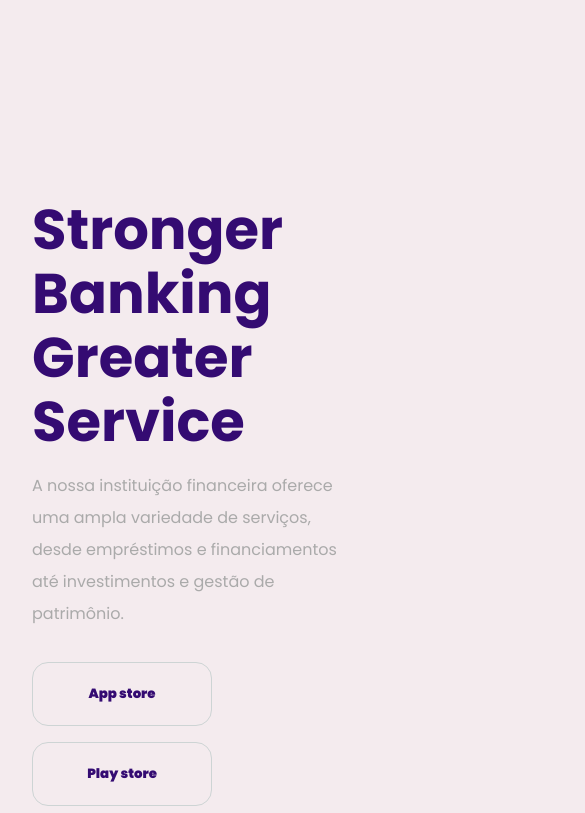
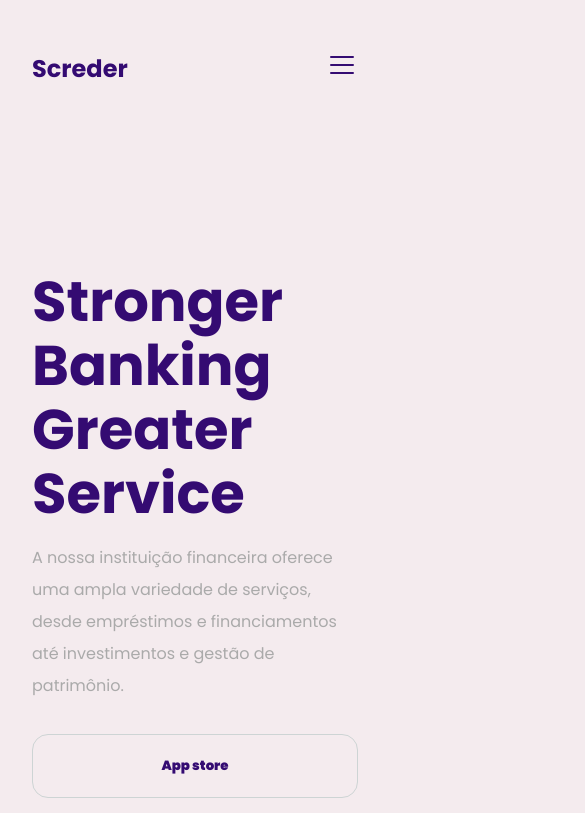
Before and after one commit to FernandoRodriguesxs/bank-app, a React (Vite) app: page / in a window 390 px wide. Shown: the top 813 px of the page, 585 px wide, since content can reach past the window. Built offline with nearby package versions, Linux system fonts and the light colour scheme.

Commit message:
mobile menu

```diff
--- a/src/App.style.ts
+++ b/src/App.style.ts
@@ -75,10 +75,6 @@ export const CardsContainer = styled.section`
   margin: 32px 0 128px;
 
   @media (max-width: 768px) {
-    grid-template-columns: repeat(2, 1fr);
-  }
-
-  @media (max-width: 380px) {
     grid-template-columns: 1fr;
   }
 `
@@ -164,7 +160,6 @@ export const DownloadMobileApp = styled.section`
   }
 `
 export const ButtonGroup = styled.div`
-  // entender qual o b.o
   display: flex;
   gap: 16px;
 
@@ -173,6 +168,12 @@ export const ButtonGroup = styled.div`
   }
 
   margin-top: 32px;
+
+  button {
+    @media screen and (max-width: 768px) {
+      width: 100%;
+    }
+  }
 `
 
 export const DownloadMobileButtonGroup = styled.div`
@@ -180,6 +181,10 @@ export const DownloadMobileButtonGroup = styled.div`
   gap: 16px;
 
   margin-top: 32px;
+
+  @media screen and (max-width: 768px) {
+    flex-direction: column;
+  }
 `
 
 export const BoxQuestion = styled.section`
--- a/src/App.tsx
+++ b/src/App.tsx
@@ -25,12 +25,14 @@ import {
 import CreditCardImg from './assets/credit-card.png'
 import IphoneCardImg from './assets/iphone-card.png'
 import { ButtonPrimary, ButtonSecondary } from './components/Button'
+import { MobileHeader } from './components/MobileHeader'
 
 export const App = () => {
   return (
     <>
       <Wrapper>
         <Header />
+        <MobileHeader />
       </Wrapper>
       <main>
         <Wrapper>
--- /dev/null
+++ b/src/components/MobileHeader/index.tsx
@@ -0,0 +1,15 @@
+import { List } from '@phosphor-icons/react'
+import { LogoBox, Menu, MobileHeaderContainer } from './styles'
+
+export const MobileHeader = () => {
+  return (
+    <MobileHeaderContainer>
+      <LogoBox>
+        <p>Screder</p>
+      </LogoBox>
+      <Menu>
+        <List size={32} />
+      </Menu>
+    </MobileHeaderContainer>
+  )
+}
--- /dev/null
+++ b/src/components/MobileHeader/styles.ts
@@ -0,0 +1,23 @@
+import styled from 'styled-components'
+
+export const MobileHeaderContainer = styled.header`
+  height: 72px;
+  display: flex;
+  justify-content: space-between;
+  align-items: center;
+
+  @media screen and (min-width: 768px) {
+    display: none;
+  }
+`
+
+export const LogoBox = styled.div`
+  p {
+    font-size: 1.5rem;
+    font-weight: 700;
+    color: ${({ theme }) => theme.colors.blue.primary};
+  }
+`
+export const Menu = styled.div`
+  color: ${({ theme }) => theme.colors.blue.primary};
+`
```
